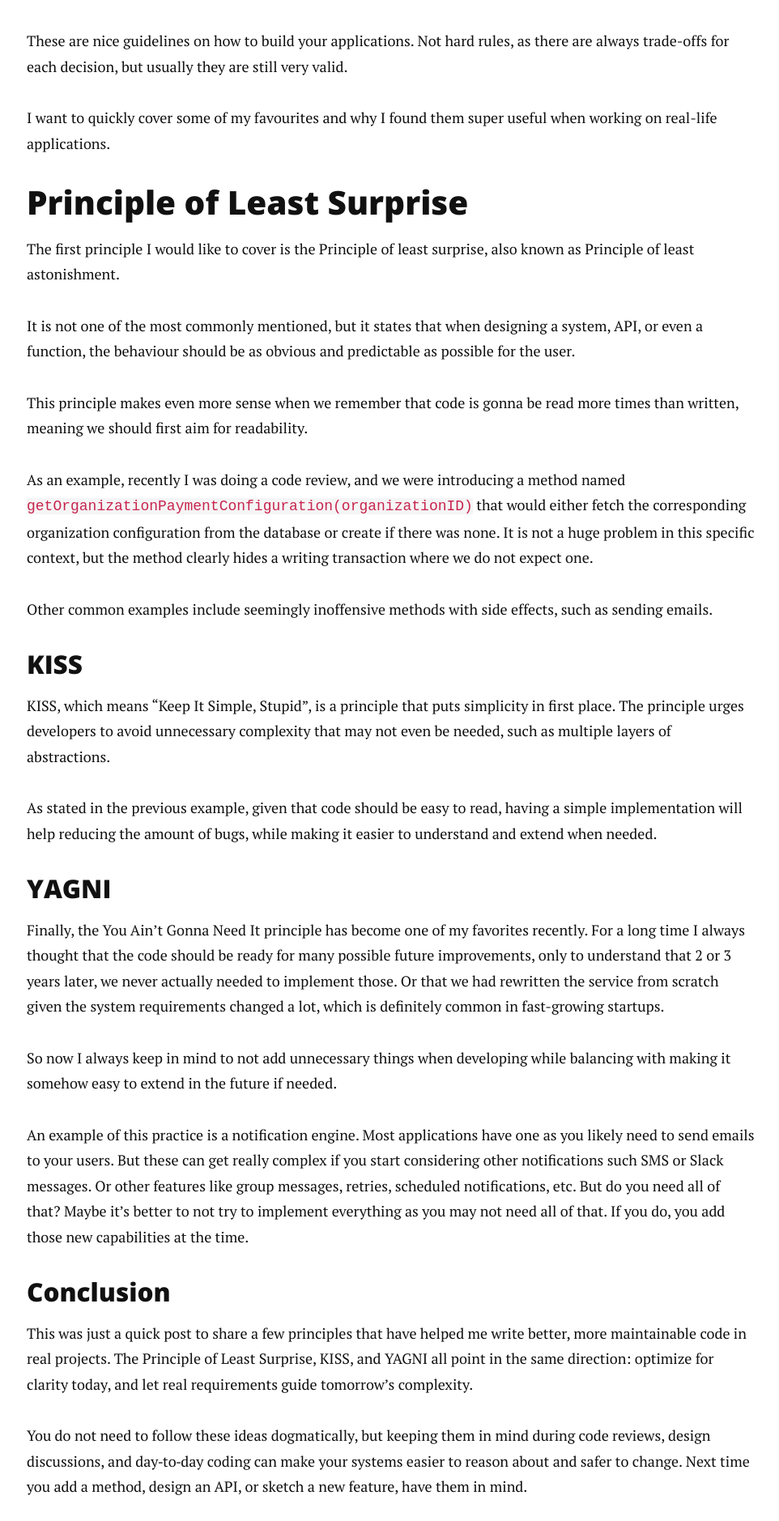
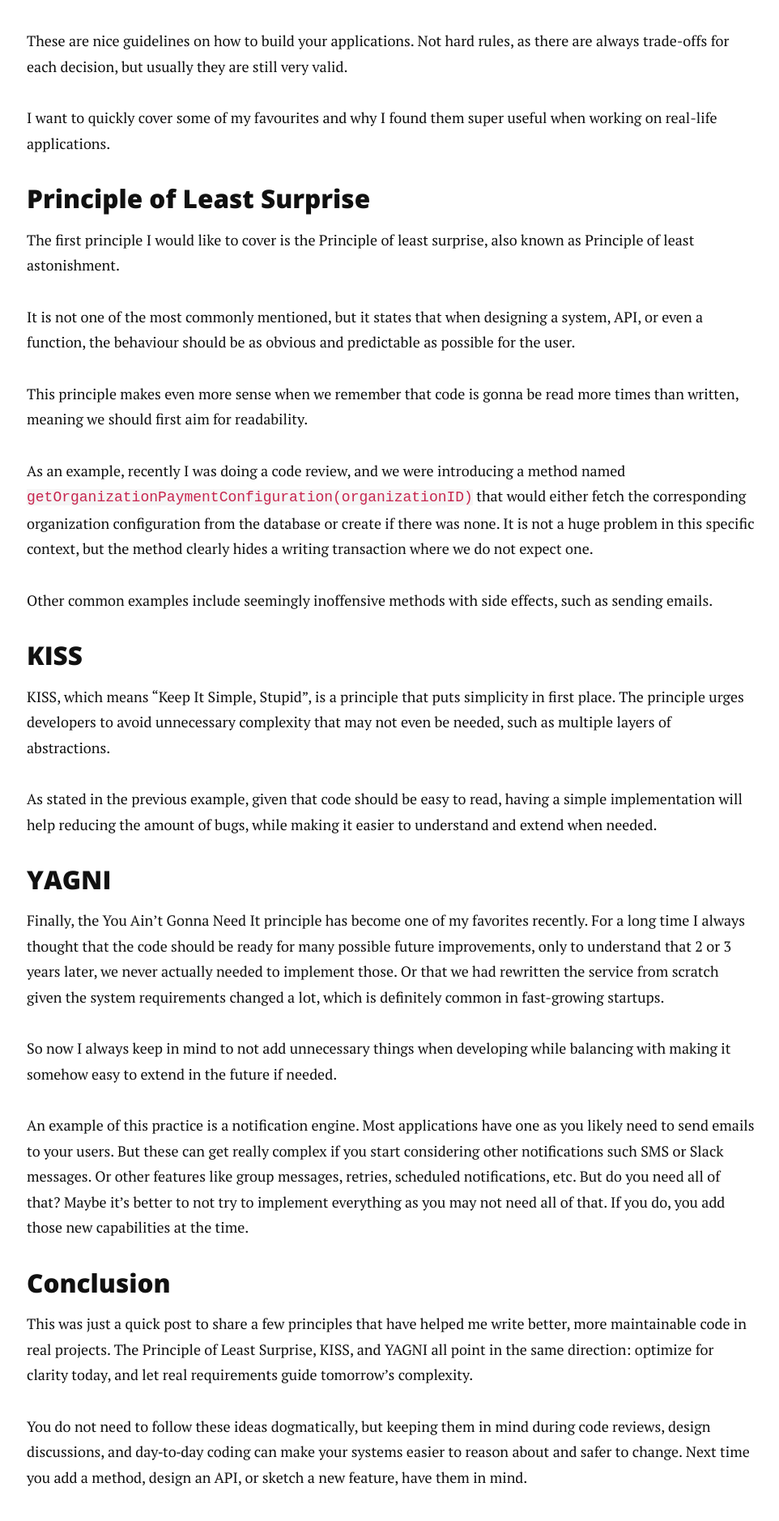
Before and after one commit to pedrorijo91/pedrorijo91.github.io, a Jekyll site: the page built from _posts/2026-02-01-principles.markdown, in a window 1280 px wide. Shown: the part 511-2389 px from the top of the page at 81% size, without its empty margins (157-1119 px from the left). Built offline with Jekyll 4.4.1, drawn with Linux system fonts in a browser that asks for light colours; comment, search, counter and statistics services are not loaded.

Commit message:
Apply suggestion from @pedrorijo91

```diff
--- a/_posts/2026-02-01-principles.markdown
+++ b/_posts/2026-02-01-principles.markdown
@@ -14,7 +14,7 @@ These are nice guidelines on how to build your applications. Not hard rules, as
 
 I want to quickly cover some of my favourites and why I found them super useful when working on real-life applications.
 
-## Principle of Least Surprise
+### Principle of Least Surprise
 
 The first principle I would like to cover is the Principle of least surprise, also known as Principle of least astonishment.
 
```
